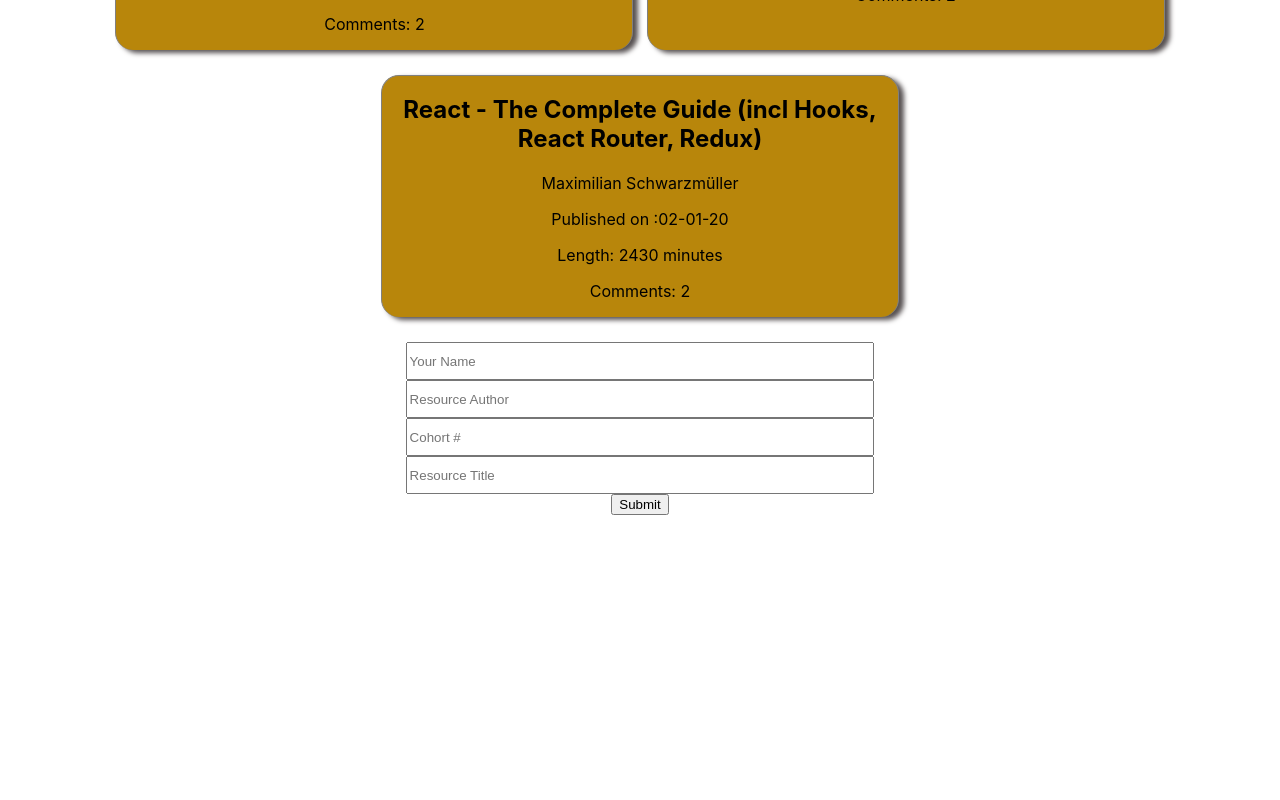
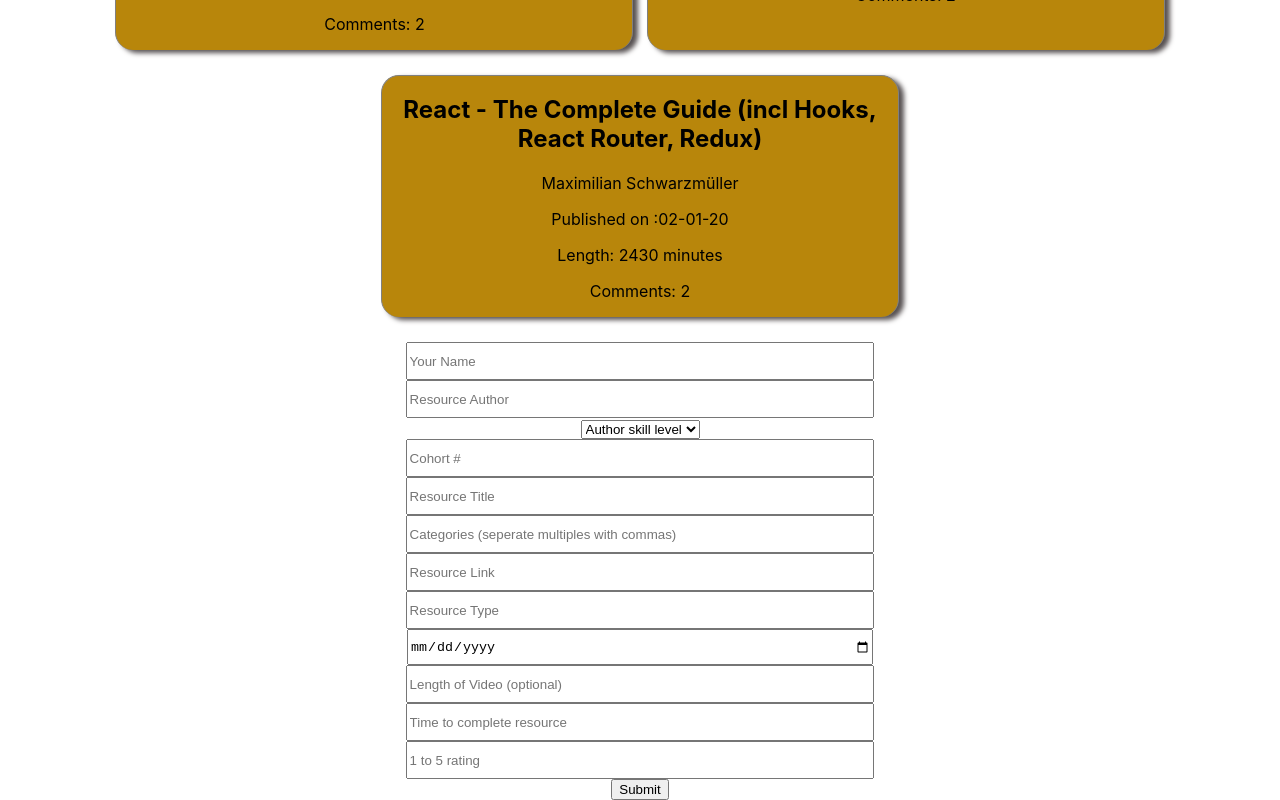
Before and after one commit to cxiong03/beehive2, a React (Create React App) app: page / in a window 1280 px wide. Shown: the part 967-1767 px from the top of the page. Before the commit the page ends 1482 px from the top, so only its background shows below. Built offline with nearby package versions, Linux system fonts and the light colour scheme.

Commit message:
fill out the form and add functionality

```diff
--- a/src/App.js
+++ b/src/App.js
@@ -11,10 +11,19 @@
   //   super(props);
   //   this.renderPosts.bind(this)
   // }
+  state = {
+    resources: [...resources]
+  }
+
+  addResource = (newResource) => {
+    this.setState({
+      resource: [...this.state.resources, newResource]
+    })
+  }
 
   renderPosts() {
-    const display = resources.map((resource) => {
-      return <Resource resource={resource} />;
+    const display = this.state.resources.map((resource) => {
+      return <Resource resource={resource} key={resource.title} />;
     })
     return display;
   }
@@ -29,7 +38,7 @@
         </div>
       </div>
         <div className="resourceList">{this.renderPosts()}</div>
-        <ResourceForm />
+        <ResourceForm addResource={this.addResource} />
       </div>
     );
   }
--- a/src/components/ResourceForm.js
+++ b/src/components/ResourceForm.js
@@ -1,30 +1,63 @@
-import React, {Component} from 'react';
+import React, { Component } from "react";
 
 class ResourceForm extends Component {
   state = {
-        posterName: '',
-        resourceAuthor: '',
-        cohort: '',
-        title: '',
+    posterName: "",
+    resourceAuthor: "",
+    authorSkillLevel: "",
+    cohort: "",
+    title: "",
+    categories: "",
+    summary: "",
+    link: "",
+    resourceType: "",
+    datePublished: "",
+    videoLength: "",
+    timeToComplete: "",
+    rating: "",
   };
 
-    handleChange = e => {
+  handleChange = (e) => {
     this.setState({
       ...this.state,
       [e.target.id]: e.target.value,
     });
-    }
+  };
+
+  handleSubmit = (e) => {
+      e.preventDefault();
+      // any data manipulation and validation
+      const newResource = {...this.state}
+      newResource.categories = newResource.categories.split(/\s*,\s*/gm);
+
+      this.props.addResource(newResource);
+      this.setState({
+        posterName: "",
+        resourceAuthor: "",
+        authorSkillLevel: "",
+        cohort: "",
+        title: "",
+        categories: "",
+        summary: "",
+        link: "",
+        resourceType: "",
+        datePublished: "",
+        videoLength: "",
+        timeToComplete: "",
+        rating: "",
+      });
+  };
 
   render() {
     return (
       <div className="ResourceForm">
-                <form style={styles.form}>
-                    {/* <label htmlFor="posterName">Your Name: </label>   */}
+        <form style={styles.form} onSubmit={this.handleSubmit}>
+          {/* <label htmlFor="posterName">Your Name: </label> */}
           <input
             style={styles.input}
             id="posterName"
             type="text"
-                    placeholder= "Your Name"
+            placeholder="Your Name"
             value={this.state.posterName}
             onChange={this.handleChange}
           />
@@ -32,16 +65,28 @@
             style={styles.input}
             id="resourceAuthor"
             type="text"
-                    placeholder= "Resource Author"
+            placeholder="Resource Author"
             value={this.state.resourceAuthor}
             onChange={this.handleChange}
           />
-                    {/* dropmenu for author level */}
+          <div>
+            <select
+            id="authorSkillLevel"
+            value={this.state.authorSkillLevel}
+            onChange={this.handleChange}>
+              <option value="" disabled>
+                Author skill level
+              </option>
+              <option value="Intro">Intro</option>
+              <option value="Intermediate">Intermediate</option>
+              <option value="Advanced">Advanced</option>
+            </select>
+          </div>
           <input
             style={styles.input}
             id="cohort"
             type="text"
-                    placeholder= "Cohort #"
+            placeholder="Cohort #"
             value={this.state.cohort}
             onChange={this.handleChange}
           />
@@ -49,17 +94,72 @@
             style={styles.input}
             id="title"
             type="text"
-                    placeholder= "Resource Title"
+            placeholder="Resource Title"
             value={this.state.title}
             onChange={this.handleChange}
+          />
+          <input
+            style={styles.input}
+            type="text"
+            id="categories"
+            placeholder="Categories (seperate multiples with commas)"
+            value={this.state.categories}
+            onChange={(e) => this.handleChange(e)}
+          />
+          <input
+            style={styles.input}
+            type="text"
+            id="link"
+            placeholder="Resource Link"
+            value={this.state.link}
+            onChange={(e) => this.handleChange(e)}
+          />
+          <input
+            style={styles.input}
+            type="text"
+            id="resourceType"
+            placeholder="Resource Type"
+            value={this.state.resourceType}
+            onChange={(e) => this.handleChange(e)}
+          />
+          <input
+            style={styles.input}
+            type="date"
+            id="datePublished"
+            placeholder="Published Date"
+            value={this.state.datePublished}
+            onChange={(e) => this.handleChange(e)}
+          />
+          <input
+            style={styles.input}
+            type="text"
+            id="videoLength"
+            placeholder="Length of Video (optional)"
+            value={this.state.videoLength}
+            onChange={(e) => this.handleChange(e)}
+          />
+          <input
+            style={styles.input}
+            type="text"
+            id="timeToComplete"
+            placeholder="Time to complete resource"
+            value={this.state.timeToComplete}
+            onChange={(e) => this.handleChange(e)}
+          />
+          <input
+            style={styles.input}
+            type="number"
+            id="rating"
+            placeholder="1 to 5 rating"
+            value={this.state.rating}
+            onChange={(e) => this.handleChange(e)}
           />
           <button type="submit">Submit</button>
         </form>
       </div>
     );
   }
-};
-
+}
 const styles = {
   form: {
     display: "flex",
@@ -72,8 +172,6 @@
   input: {
     width: "60%",
     height: 32,
-        }
-
+  },
 };
-
 export default ResourceForm;
```
Lines whose indentation alone changed are shown as unchanged.
